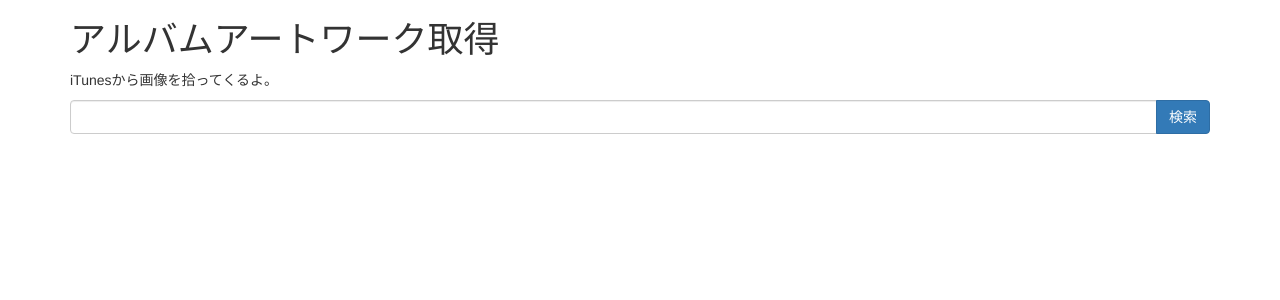
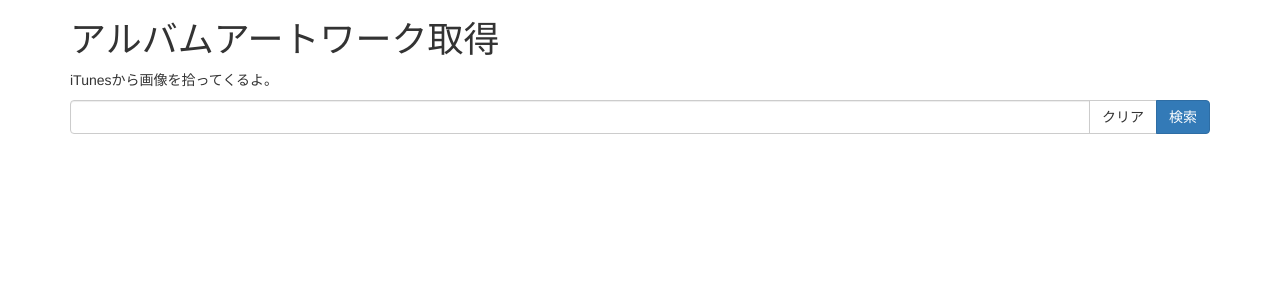
Before and after one commit to mushkinoko/mushkinoko.github.io, a Jekyll site: the page html/artworksearch.html, which Jekyll copies as it is, in a window 1280 px wide. Shown: the top 300 px of the page. Built offline with Jekyll 4.4.1, drawn with Linux system fonts in a browser that asks for light colours.

Commit message:
Edit a File

```diff
--- a/html/artworksearch.html
+++ b/html/artworksearch.html
@@ -14,6 +14,7 @@
         <div class="input-group">
           <input type="text" id="keyword" class="form-control">
           <span class="input-group-btn">
+            <button class="btn btn-default" type="reset">クリア</button>
             <button id="search" class="btn btn-primary" type="submit">検索</button>
           </span>
         </div>
```
